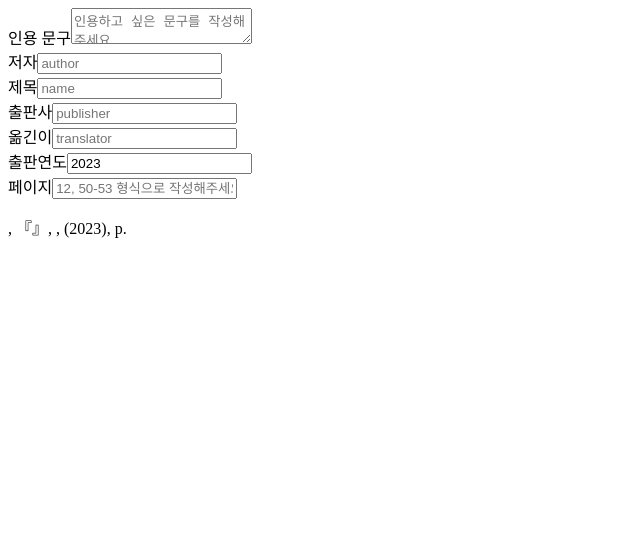
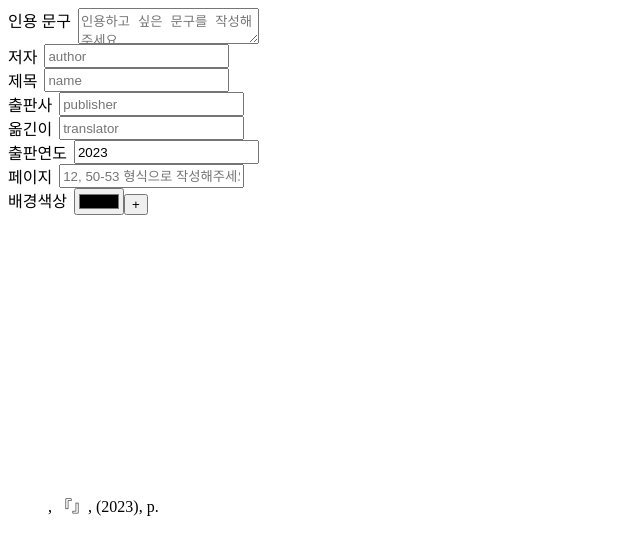
Before and after one commit to JHYOOOOON/Quot, a Next.js app: page / in a window 1280 px wide. Shown: the top 554 px of the page, without its empty margins (0-640 px from the left). Built offline with nearby package versions, Linux system fonts and the light colour scheme.

Commit message:
feat: 카드 배경색 지정

```diff
--- a/src/app/components/Card.tsx
+++ b/src/app/components/Card.tsx
@@ -1,21 +1,62 @@
 "use client";
 
 import { useAtomValue } from "jotai";
+import { styled } from "styled-components";
 
-import { cardInformAtom } from "@/store";
+import { BgColors, cardInformAtom } from "@/store";
 
 export const Card = () => {
   const cardInform = useAtomValue(cardInformAtom);
 
   return (
-    <div>
+    <Wrapper $bgcolors={cardInform.bgColors}>
       <p>{cardInform.bookQuotes}</p>
       <p>
         {cardInform.author}, 『{cardInform.name}』,
-        {cardInform.translator ? ` ${cardInform.translator}, ` : " "},{" "}
+        {cardInform.translator ? ` ${cardInform.translator}, ` : " "}
         {cardInform.publisher}({cardInform.publicationYear}), p{cardInform.page}
         .
       </p>
-    </div>
+    </Wrapper>
   );
 };
+
+const DEG = [45, 135, 225, 315];
+const FROM = [0, 10, 10, 100];
+const TO = [70, 80, 80, 0];
+
+const hexToRgb = (hex: string) => {
+  var result = /^#?([a-f\d]{2})([a-f\d]{2})([a-f\d]{2})$/i.exec(hex);
+  return result
+    ? `${parseInt(result[1], 16)}, ${parseInt(result[2], 16)}, ${parseInt(
+        result[3],
+        16
+      )}`
+    : null;
+};
+
+const Wrapper = styled.div<{ $bgcolors: BgColors }>`
+  display: flex;
+  flex-direction: column;
+  justify-content: space-between;
+  width: 300px;
+  aspect-ratio: 1/1;
+  padding: 20px 40px;
+  line-height: 1.5;
+  background: ${({ $bgcolors }) => {
+    if ($bgcolors) {
+      return $bgcolors.length === 1
+        ? $bgcolors[0]
+        : $bgcolors
+            .map(
+              (color, index) =>
+                `linear-gradient(${DEG[index]}deg, rgba(${hexToRgb(
+                  color
+                )}, 1) ${FROM[index]}%, rgba(${hexToRgb(color)}, 0) ${
+                  TO[index]
+                }%)`
+            )
+            .join(",");
+    } else return "#ffffff";
+  }};
+`;
--- /dev/null
+++ b/src/app/components/Color.tsx
@@ -0,0 +1,18 @@
+"use client";
+
+import { ChangeEventHandler, MouseEventHandler } from "react";
+
+interface IColor {
+  value: string;
+  onChange: ChangeEventHandler<HTMLInputElement>;
+  onClick: MouseEventHandler<HTMLButtonElement>;
+}
+
+export const Color = ({ onClick, value, onChange }: IColor) => {
+  return (
+    <div>
+      <input type="color" value={value} onChange={onChange} />
+      <button onClick={onClick}>+</button>
+    </div>
+  );
+};
--- /dev/null
+++ b/src/app/components/ColorButton.tsx
@@ -0,0 +1,39 @@
+"use client";
+
+import { styled } from "styled-components";
+
+interface IColorButton {
+  color: string;
+  index: number;
+  handleDelete: (targetIndex: number) => void;
+}
+export const ColorButton = ({ color, index, handleDelete }: IColorButton) => {
+  return (
+    <Wrapper>
+      <Chip color={color} />
+      <DeleteButton onClick={() => handleDelete(index)}>x</DeleteButton>
+    </Wrapper>
+  );
+};
+
+const Wrapper = styled.div`
+  display: flex;
+  gap: 2px;
+  background-color: #f0f0f0;
+  padding: 5px 7px;
+  border-radius: 3px;
+`;
+
+const Chip = styled.div<{ color: string }>`
+  width: 25px;
+  height: 25px;
+  border-radius: 2px;
+  background-color: ${({ color }) => color};
+`;
+
+const DeleteButton = styled.button`
+  color: red;
+  background-color: transparent;
+  border: none;
+  cursor: pointer;
+`;
--- a/src/app/components/Form.tsx
+++ b/src/app/components/Form.tsx
@@ -1,9 +1,16 @@
 "use client";
 
 import { useAtom } from "jotai";
-import { Source, bookQuotesAtom, sourceAtom } from "@/store";
-import { Label } from ".";
-import { ChangeEvent, HTMLInputTypeAttribute } from "react";
+import {
+  ChangeEvent,
+  HTMLInputTypeAttribute,
+  MouseEventHandler,
+  useState,
+} from "react";
+
+import { Source, bgColorsAtom, bookQuotesAtom, sourceAtom } from "@/store";
+import { ColorButton, Label } from ".";
+import { Color } from "./Color";
 
 type SourceItem = {
   label: string;
@@ -16,6 +23,8 @@ type SourceItem = {
 export const Form = () => {
   const [bookQuotes, setBookQuotes] = useAtom(bookQuotesAtom);
   const [source, setSource] = useAtom(sourceAtom);
+  const [bgColors, setBgColors] = useAtom(bgColorsAtom);
+  const [bgColor, setBgColor] = useState("#000000");
   const sourceItems: SourceItem[] = [
     { label: "저자", name: "author", type: "text", valueKey: "author" },
     { label: "제목", name: "name", type: "text", valueKey: "name" },
@@ -49,8 +58,23 @@ export const Form = () => {
       }));
     };
 
+  const handleBgColorDelete = (targetIndex: number) => {
+    setBgColors((prevColors) =>
+      prevColors.filter((_, index) => index !== targetIndex)
+    );
+  };
+
+  const handleColorSelect: MouseEventHandler<HTMLButtonElement> = (event) => {
+    event.preventDefault();
+    if (bgColors.length === 4) {
+      alert("최대 4개까지만 설정 가능합니다.");
+      return;
+    }
+    setBgColors((prevColors) => [...prevColors, bgColor]);
+  };
+
   return (
-    <form>
+    <div>
       <Label label="인용 문구" name="bookQuotes" position="top">
         <textarea
           id="bookQuotes"
@@ -71,6 +95,25 @@ export const Form = () => {
           </Label>
         ))}
       </div>
-    </form>
+      <div>
+        <Label label="배경색상" name="backgroundColors" position="top">
+          <Color
+            value={bgColor}
+            onClick={handleColorSelect}
+            onChange={(event) => {
+              setBgColor(event.target.value);
+            }}
+          />
+        </Label>
+        {bgColors.map((color, index) => (
+          <ColorButton
+            key={`${index}_color`}
+            color={color}
+            index={index}
+            handleDelete={handleBgColorDelete}
+          />
+        ))}
+      </div>
+    </div>
   );
 };
--- a/src/app/components/Label.tsx
+++ b/src/app/components/Label.tsx
@@ -1,4 +1,6 @@
 "use client";
+
+import styled from "styled-components";
 
 interface ILabel {
   label: string;
@@ -9,9 +11,17 @@ interface ILabel {
 
 export const Label = ({ label, name, position = "left", children }: ILabel) => {
   return (
-    <div className={`flex ${position === "left" ? "flex-row" : "flex-col"}`}>
+    <Wrapper className={`${position}`}>
       <label htmlFor={name}>{label}</label>
       {children}
-    </div>
+    </Wrapper>
   );
 };
+
+const Wrapper = styled.div`
+  display: flex;
+  gap: 7px;
+  .top {
+    flex-direction: column;
+  }
+`;
--- a/src/app/components/index.ts
+++ b/src/app/components/index.ts
@@ -1,3 +1,5 @@
 export * from "./Form";
 export * from "./Label";
 export * from "./Card";
+export * from "./Color";
+export * from "./ColorButton";
--- a/src/app/store/atoms.ts
+++ b/src/app/store/atoms.ts
@@ -1,5 +1,5 @@
 import { atom } from "jotai";
-import { BookQuotes, Source } from ".";
+import { BgColors, BookQuotes, Source } from ".";
 
 export const bookQuotesAtom = atom<BookQuotes>("");
 
@@ -11,3 +11,5 @@ export const sourceAtom = atom<Source>({
   publicationYear: new Date().getFullYear(),
   page: "",
 });
+
+export const bgColorsAtom = atom<BgColors>([]);
--- a/src/app/store/derivedAtoms.ts
+++ b/src/app/store/derivedAtoms.ts
@@ -1,7 +1,8 @@
 import { atom } from "jotai";
-import { bookQuotesAtom, sourceAtom } from ".";
+import { bgColorsAtom, bookQuotesAtom, sourceAtom } from ".";
 
 export const cardInformAtom = atom((get) => ({
   bookQuotes: get(bookQuotesAtom),
   ...get(sourceAtom),
+  bgColors: get(bgColorsAtom),
 }));
--- a/src/app/store/types.ts
+++ b/src/app/store/types.ts
@@ -8,3 +8,7 @@ export type Source = {
 };
 
 export type BookQuotes = string;
+
+export type Color = string;
+
+export type BgColors = Color[];
```
